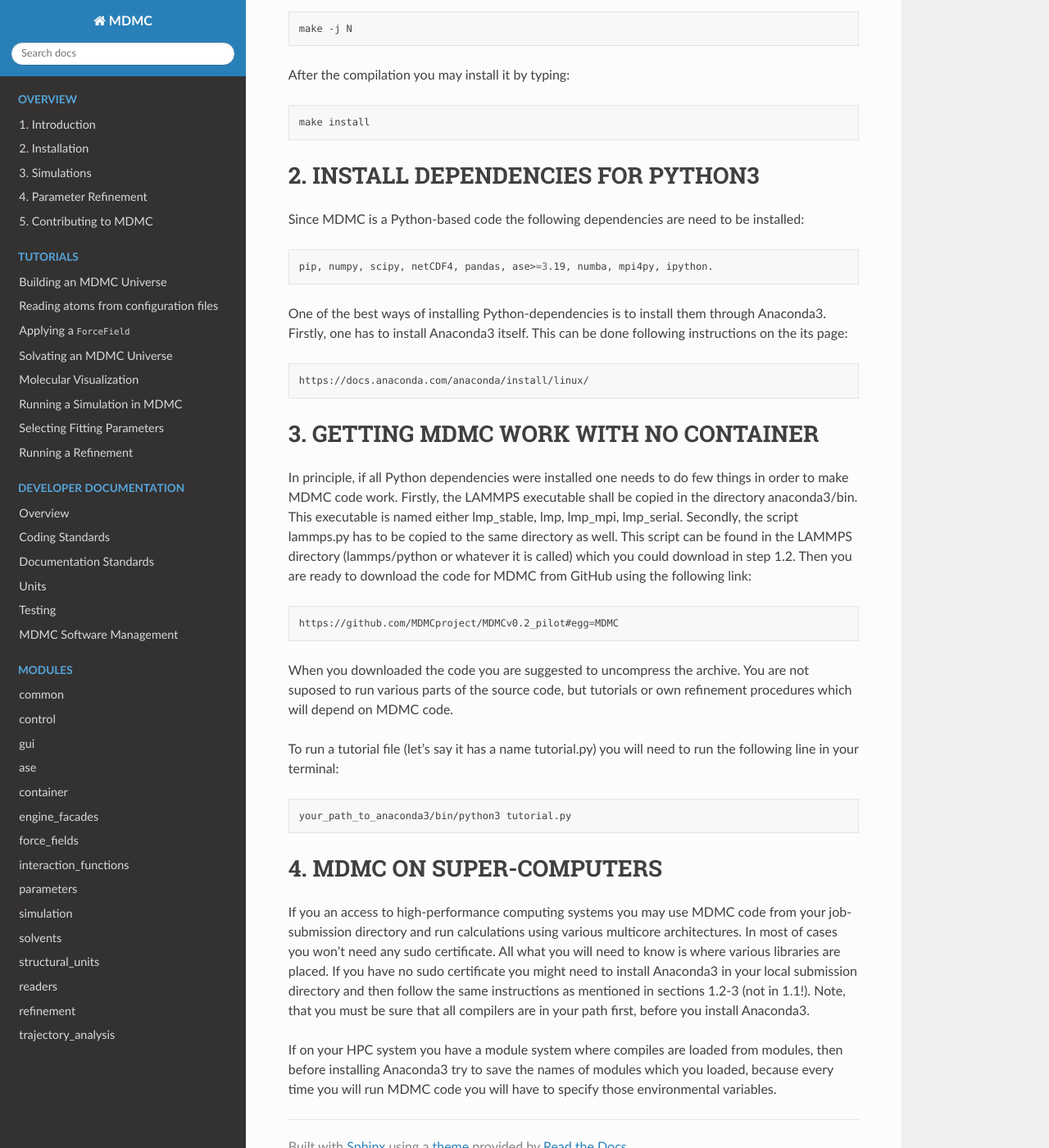
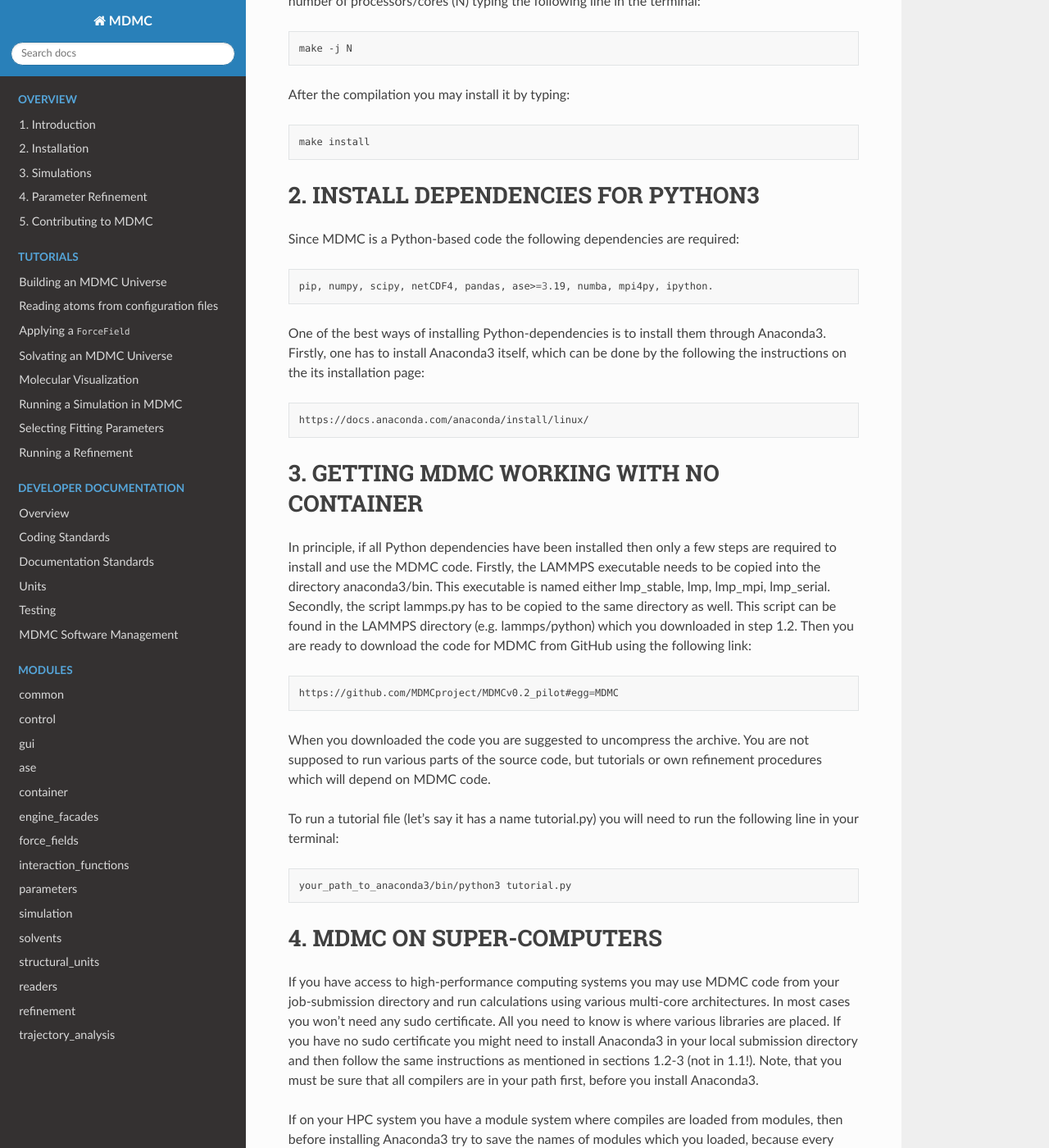
Before and after one commit to ISISNeutronMuon/MDMC, a Sphinx documentation site: the page built from doc/pages/installation/nocontainerlinux.rst, in a window 1280 px wide and 1400 px high, scrolled down 1522 px. Shown: the whole window at 82% size. Built offline with Sphinx 7.4.7 and the Read the Docs theme 2.0.0, drawn with Linux system fonts in a browser that asks for light colours; pages that are not in the unit, such as notebooks, are missing from menus; some of the changed text lies outside the part shown.

Commit message:
minor rephrasing of installation instruction for containerless Linux

```diff
--- a/doc/pages/installation/nocontainerlinux.rst
+++ b/doc/pages/installation/nocontainerlinux.rst
@@ -1,35 +1,33 @@
 .. _NOCONTAINERLINUX-label:
 
-In general there is nothing special needed to be done with MDMC code itself in order to make it work. However, for the successful code utilization users are required to put their time on installation of software and dependencies which the code is using. In this version of container-free instructions you are suggested to install the molecular dynamics (MD) engine first, then Python3 dependencies and then you are ready to use the actual code. As an MD engine LAMMPS is the recommended code at the moment.
+In general the MDMC code can be downloaded as self-contained docker image, which requires no further input from the
+user in order to make it work. However, in this document we give instructions of how to install a container-free version of MDMC and its dependencies on Linux systems. We suggest to install the molecular dynamics (MD) engine first, then the Python3 dependencies, followed by the MDMC code. The recommended MD engine to use with MDMC at the moment is LAMMPS.
 
 1. INSTALL LAMMPS
 ------------------
 
-There are two ways of installing LAMMPS on your computer. The first one is to do it from the pre-built executables for Linux and the other one is to download the code and build it by yourself.
+There are two ways of installing LAMMPS on your computer. The first one is via the pre-built executables available for a variety of Linux distributions. The alternative is to download the source code and build the executables by yourself.
 
 1.1. Precompiled version
 -------------------------
-The first ones can be obtained from the following page and installed following instructions on it:
+The pre-compiled versions of LAMMPS can be obtained by following the instructions on the following page:
 
 .. code-block:: bash
 
  https://lammps.sandia.gov/doc/Install_linux.html
 
-Nevertheless, the version compiled by the user is more prefered in this case, since it one can specify desired libraries for running the code in parallel, what will help to perform simulations more efficiently.
+Nevertheless, the version compiled by the user is preferred in this case, since one can explicitly specify the desired libraries that will be used for running the code in parallel, which can help to perform simulations more efficiently.
 
 
 1.2. Compile by yourself and specify libraries explicitly
 ----------------------------------------------------------
-For making own executables, please, download the code from the following page: https://lammps.sandia.gov/download.html
-In order to be able to install LAMMPS you need to have Cmake installed on your machine.
-Put the downloaded archive with the  code in the desired directory  and then uncompress the archive, by typing the following command in the terminal from that directory:
+To compile the LAMMPS executables, you need to have Cmake installed on your machine and download the source code from the following page: https://lammps.sandia.gov/download.html Put the downloaded archive with the code in the desired directory and then uncompress the archive by typing the following command in the terminal from that directory:
 
 .. code-block:: bash
 
  tar -xzvf file.tar.gz
 
-Where “file” is the name of the downloaded archive.
-Then go to the folder which was created after the decompression of the archive and make another directory build inside it. This can be done by typing the following commands in the terminal.
+Where “file” is the name of the downloaded archive. Then go to the folder which was created after the decompression of the archive and create another directory called 'build' inside it. This can be done by typing the following commands in the terminal.
 
 .. code-block:: bash
 
@@ -39,7 +37,7 @@
 
  mkdir build
 
-Then in you can start configuring the code with CMake by typing the following in the terminal (if you want to specify other options and environmental variables for CMake, like libraries and compilers, exact locations of libraries and compilers, you might need to check the page for Cmake https://cmake.org/cmake/help/latest/manual/cmake-env-variables.7.html   ):
+Then you can configure how CMake should compile LAMMPS by typing the following in the terminal (if you want to specify other options and environmental variables for CMake, like libraries and compilers, exact locations of libraries and compilers, you might need to check the page for Cmake https://cmake.org/cmake/help/latest/manual/cmake-env-variables.7.html ):
 
 .. code-block:: bash
 
@@ -49,7 +47,7 @@
 
  cmake --build
 
-Then in order to make LAMMPS running in parallel you will need to compile it by giving the number of processors/cores (N) typing the following line in the terminal:
+Then in order to enable LAMMPS running in parallel you will need to compile it by giving the number of processors/cores (N) typing the following line in the terminal:
 
 .. code-block:: bash
 
@@ -65,31 +63,28 @@
 2. INSTALL DEPENDENCIES FOR PYTHON3
 ------------------------------------
 
-Since MDMC is a Python-based code the following dependencies are need to be installed:
+Since MDMC is a Python-based code the following dependencies are required:
 
 .. code-block:: bash
 
  pip, numpy, scipy, netCDF4, pandas, ase>=3.19, numba, mpi4py, ipython.
 
-One of the best ways of installing Python-dependencies is to install them through Anaconda3. Firstly, one has to install Anaconda3 itself. This can be done following instructions on the its page:
+One of the best ways of installing Python-dependencies is to install them through Anaconda3. Firstly, one has to install Anaconda3 itself, which can be done by the following the instructions on the its installation page:
 
 .. code-block:: bash
 
  https://docs.anaconda.com/anaconda/install/linux/
 
-3. GETTING MDMC WORK WITH NO CONTAINER
----------------------------------------
+3. GETTING MDMC WORKING WITH NO CONTAINER
+-----------------------------------------
 
-In principle, if all Python dependencies were installed one needs to do few things in order to make MDMC code work.
-Firstly, the LAMMPS executable shall be copied in the directory anaconda3/bin. This executable is named either lmp_stable, lmp, lmp_mpi, lmp_serial.
-Secondly, the script lammps.py has to be copied to the same directory as well. This script can be found in the LAMMPS directory (lammps/python or whatever it is called) which you could download in step 1.2.
-Then you are ready to download the code for MDMC from GitHub using the following link:
+In principle, if all Python dependencies have been installed then only a few steps are required to install and use the MDMC code. Firstly, the LAMMPS executable needs to be copied into the directory anaconda3/bin. This executable is named either lmp_stable, lmp, lmp_mpi, lmp_serial. Secondly, the script lammps.py has to be copied to the same directory as well. This script can be found in the LAMMPS directory (e.g. lammps/python) which you downloaded in step 1.2. Then you are ready to download the code for MDMC from GitHub using the following link:
 
 .. code-block:: bash
 
  https://github.com/MDMCproject/MDMCv0.2_pilot#egg=MDMC
 
-When you downloaded the code you are suggested to uncompress the archive. You are not suposed to run various parts of the source code, but tutorials or own refinement procedures which will depend on MDMC code.
+When you downloaded the code you are suggested to uncompress the archive. You are not supposed to run various parts of the source code, but tutorials or own refinement procedures which will depend on MDMC code.
 
 To run a tutorial file (let's say it has a name tutorial.py) you will need to run the following line in your terminal:
 
@@ -101,6 +96,6 @@
 4. MDMC ON SUPER-COMPUTERS
 ---------------------------
 
-If you an access to high-performance computing systems you may use MDMC code from your job-submission directory and run calculations using various multicore architectures. In most of cases you won't need any sudo certificate. All what you will need to know is where various libraries are placed. If you have no sudo certificate you might need to install Anaconda3 in your local submission directory and then follow the same instructions as mentioned in sections 1.2-3 (not in 1.1!). Note, that you must be sure that all compilers are in your path first, before you install Anaconda3.
+If you have access to high-performance computing systems you may use MDMC code from your job-submission directory and run calculations using various multi-core architectures. In most cases you won't need any sudo certificate. All you need to know is where various libraries are placed. If you have no sudo certificate you might need to install Anaconda3 in your local submission directory and then follow the same instructions as mentioned in sections 1.2-3 (not in 1.1!). Note, that you must be sure that all compilers are in your path first, before you install Anaconda3.
 
 If on your HPC system you have a module system where compiles are loaded from modules, then before installing Anaconda3 try to save the names of modules which you loaded, because every time you will run MDMC code you will have to specify those environmental variables.
```
